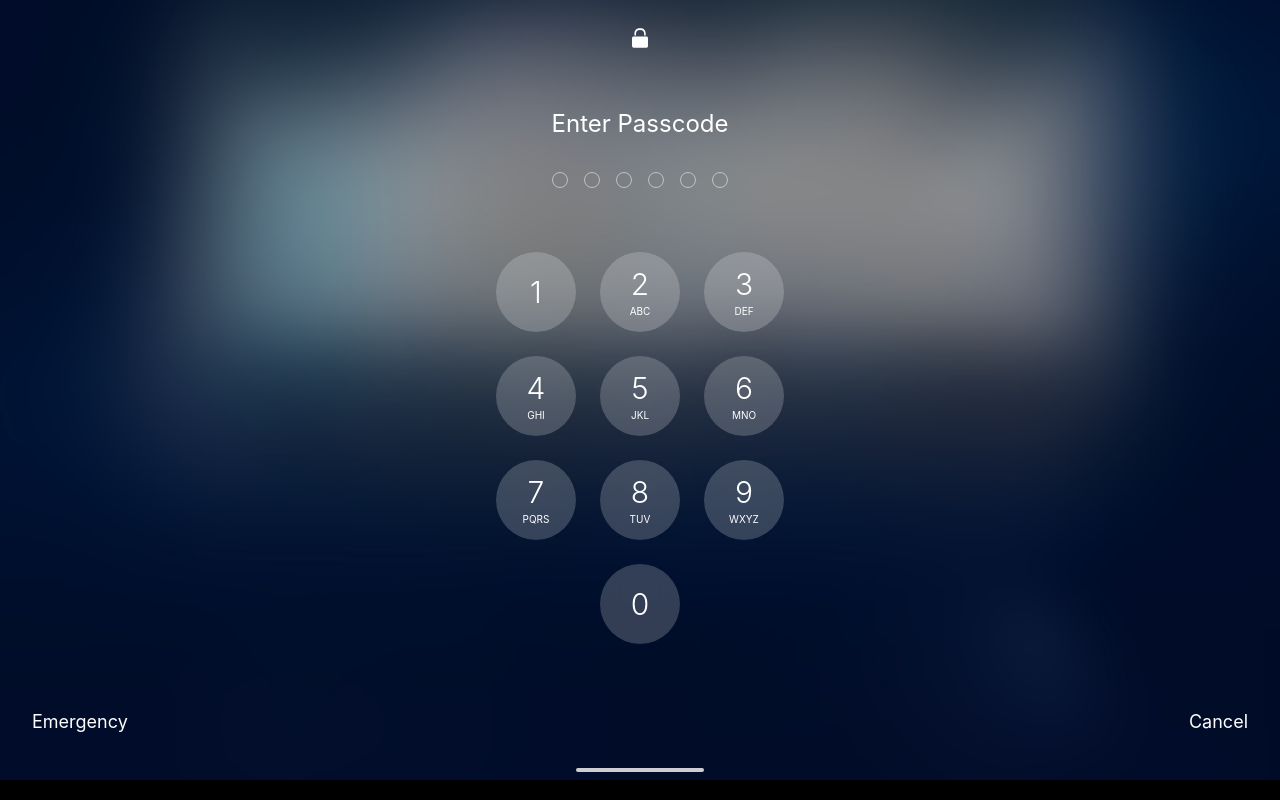
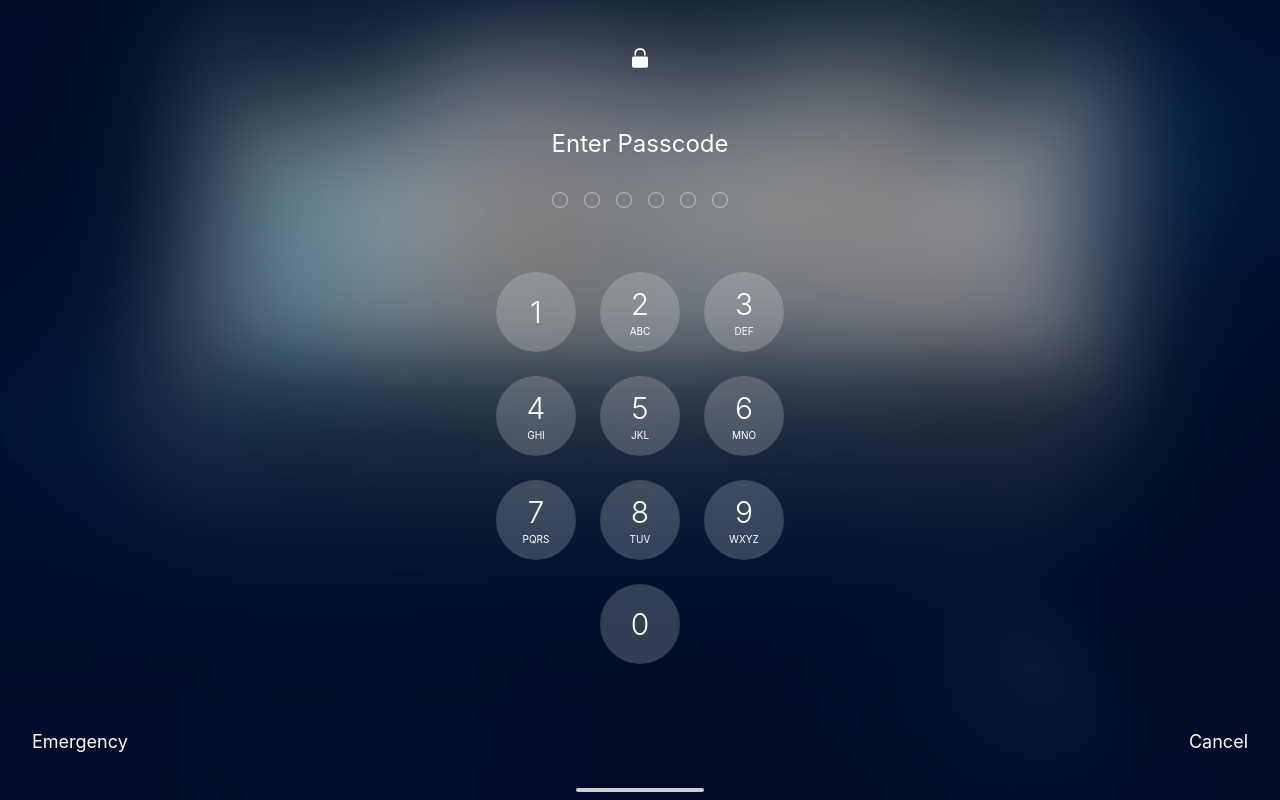
Before and after one commit to volvos12/Enigma, a SvelteKit app: page / in a window 1280 px wide. Built offline with nearby package versions, Linux system fonts and the light colour scheme.

Commit message:
trying to rezolve bugs partea a 6 a :((((

```diff
--- a/src/app.css
+++ b/src/app.css
@@ -1,6 +1,6 @@
 @import 'tailwindcss';
 html, body {
-    margin-top: -20px;
+    margin-top: 0;
     height: 100lvh !important;
     background: black;
     padding: env(safe-area-inset-top, 0) env(safe-area-inset-right, 0) env(safe-area-inset-bottom, 0) env(safe-area-inset-left, 0);
```
